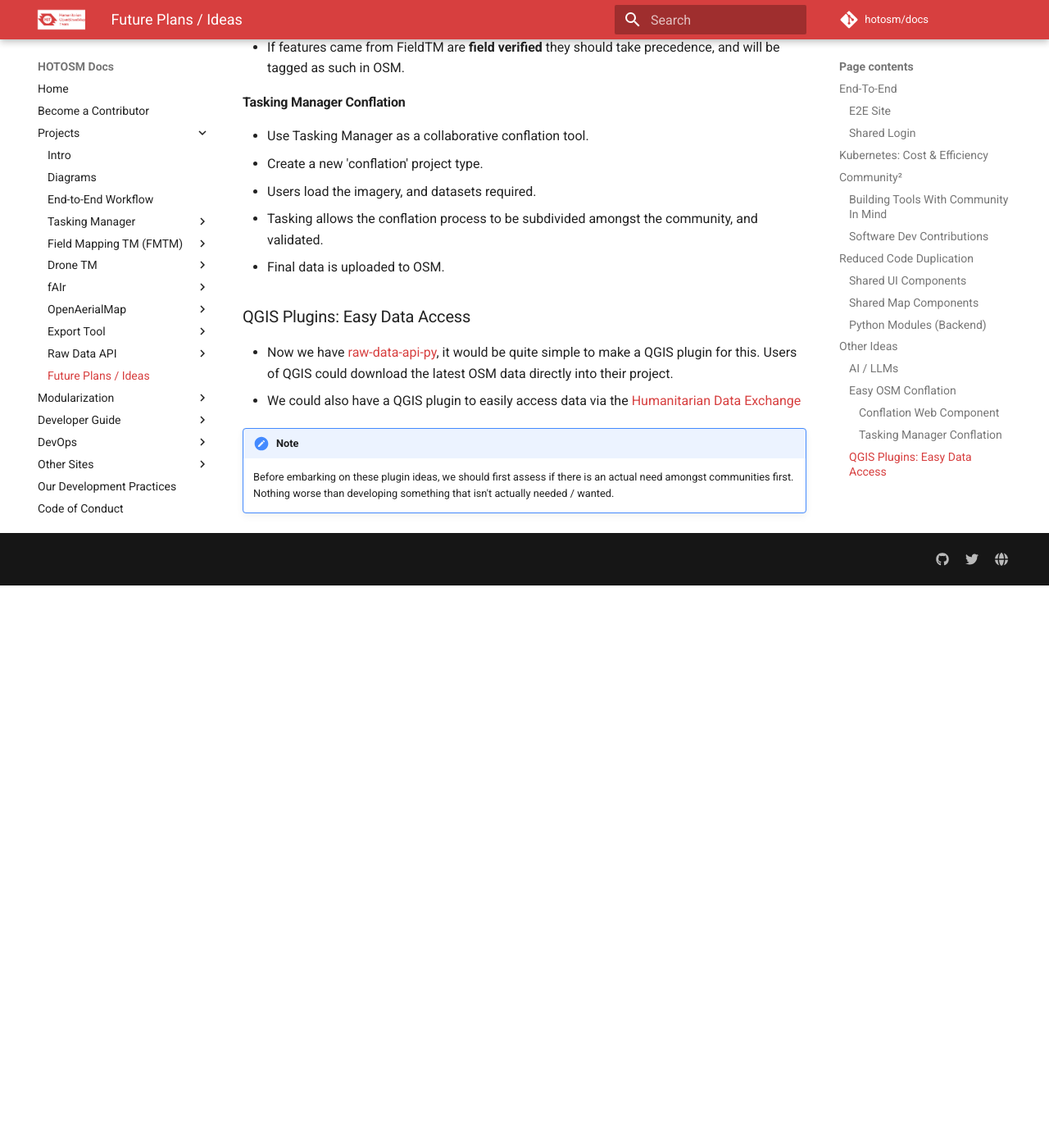
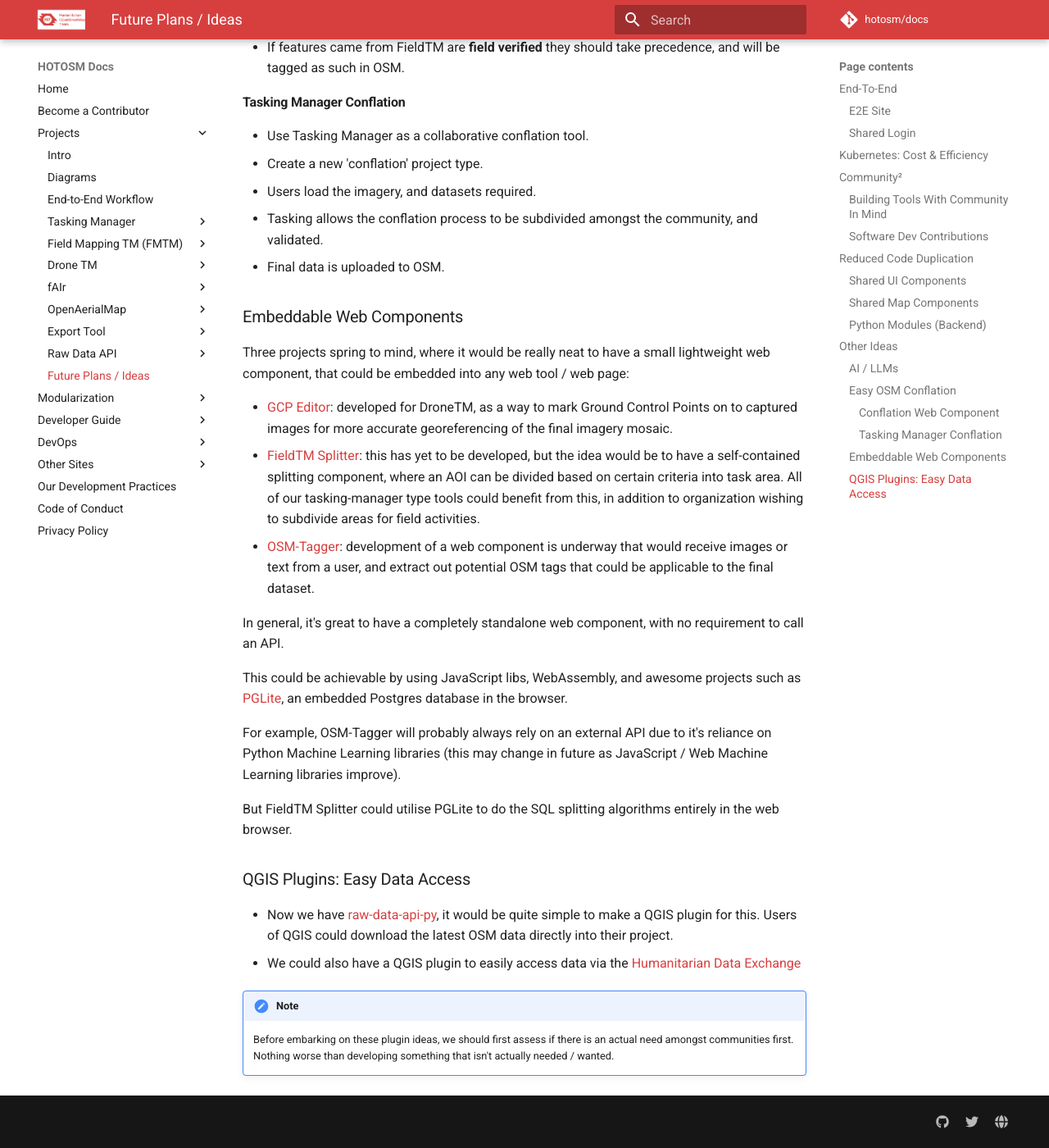
Before and after one commit to hotosm/docs, an MkDocs documentation site: the page built from docs/projects/future-plans.md, in a window 1280 px wide and 1400 px high, scrolled down 4840 px. Shown: the whole window at 82% size. Built offline with MkDocs 1.6.1 and Material for MkDocs 9.7.7, drawn with Linux system fonts in a browser that asks for light colours; comment, search, counter and statistics services are not loaded; before the commit the page ends 5554 px from its top, so only the background shows below that.

Commit message:
docs: update future plans with standalone web components

```diff
--- a/docs/projects/future-plans.md
+++ b/docs/projects/future-plans.md
@@ -210,6 +210,37 @@
   the community, and validated.
 - Final data is uploaded to OSM.
 
+### Embeddable Web Components
+
+Three projects spring to mind, where it would be really neat to have a small
+lightweight web component, that could be embedded into any web tool / web page:
+
+- [GCP Editor](https://github.com/hotosm/gcp-editor): developed for DroneTM,
+  as a way to mark Ground Control Points on to captured images for more
+  accurate georeferencing of the final imagery mosaic.
+- [FieldTM Splitter](https://github.com/hotosm/fmtm-splitter/issues/66): this
+  has yet to be developed, but the idea would be to have a self-contained
+  splitting component, where an AOI can be divided based on certain criteria
+  into task area. All of our tasking-manager type tools could benefit from this,
+  in addition to organization wishing to subdivide areas for field activities.
+- [OSM-Tagger](https://github.com/hotosm/osm-tagger): development of a web
+  component is underway that would receive images or text from a user, and extract
+  out potential OSM tags that could be applicable to the final dataset.
+
+In general, it's great to have a completely standalone web component, with no
+requirement to call an API.
+
+This could be achievable by using JavaScript libs, WebAssembly, and awesome
+projects such as [PGLite](https://pglite.dev/), an embedded Postgres database
+in the browser.
+
+For example, OSM-Tagger will probably always rely on an external API due to
+it's reliance on Python Machine Learning libraries (this may change in future
+as JavaScript / Web Machine Learning libraries improve).
+
+But FieldTM Splitter could utilise PGLite to do the SQL splitting algorithms
+entirely in the web browser.
+
 ### QGIS Plugins: Easy Data Access
 
 - Now we have [raw-data-api-py](https://github.com/hotosm/raw-data-api-py),
```
